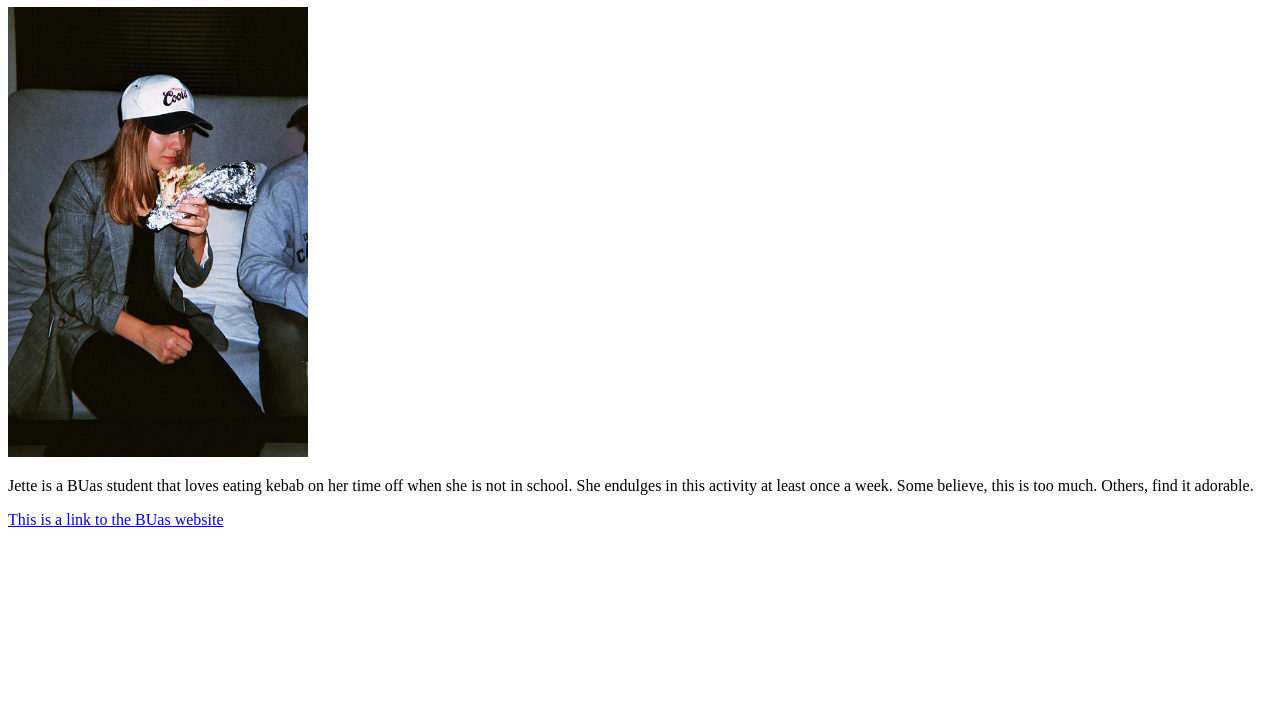
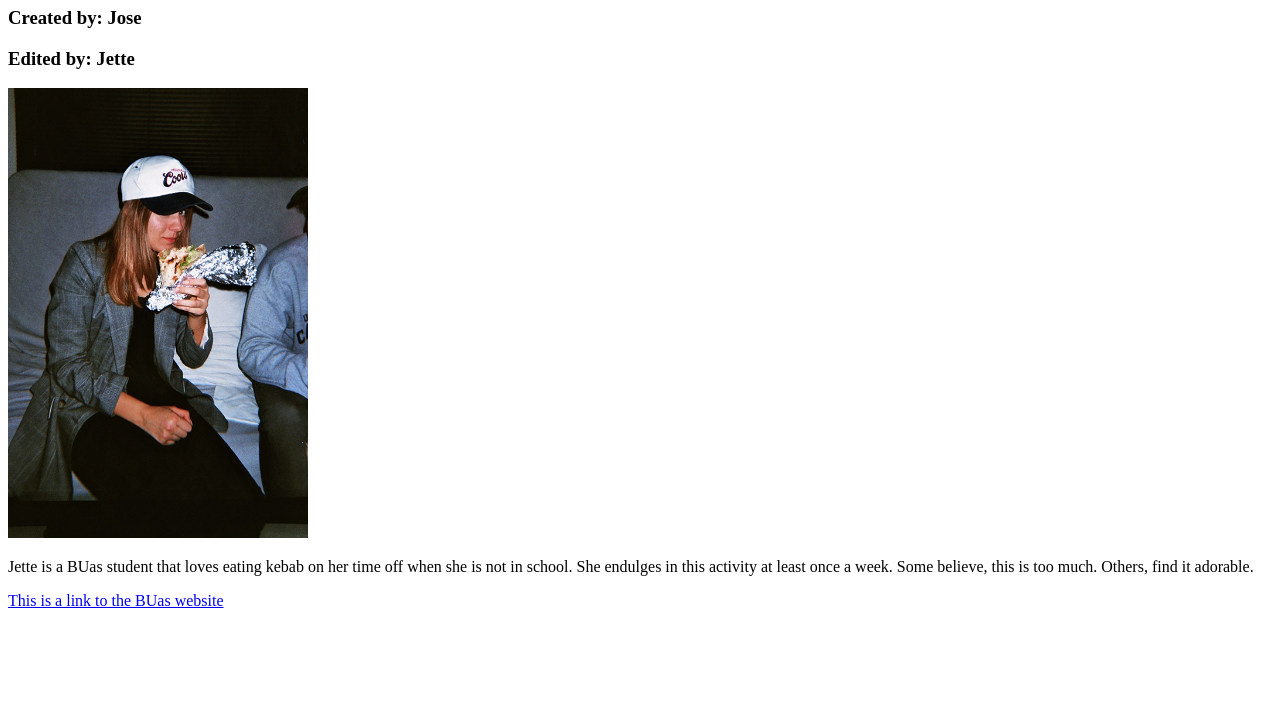
Before and after one commit to JoeyFeijoo/-prj4-chapter-3-, a plain HTML site: page Index.html in a window 1280 px wide. Shown: the part 73-800 px from the top of the page. Drawn offline with Linux system fonts and the light colour scheme.

Commit message:
Update Index.html

```diff
--- a/Index.html
+++ b/Index.html
@@ -6,6 +6,8 @@
 </head>
 <body>
 <h1>Jette Loves Kebab</h1>
+	<h3>Created by: Jose</h3>
+	<h3>Edited by: Jette</h3>
 	<img src="images/IMG_8403.png" width="300" alt=""/>
 	<p> Jette is a BUas student that loves eating kebab on her time off when she is not in school. She endulges in this activity at least once a week. Some believe, this is too much. Others, find it adorable.</p>
 	<p>
```
